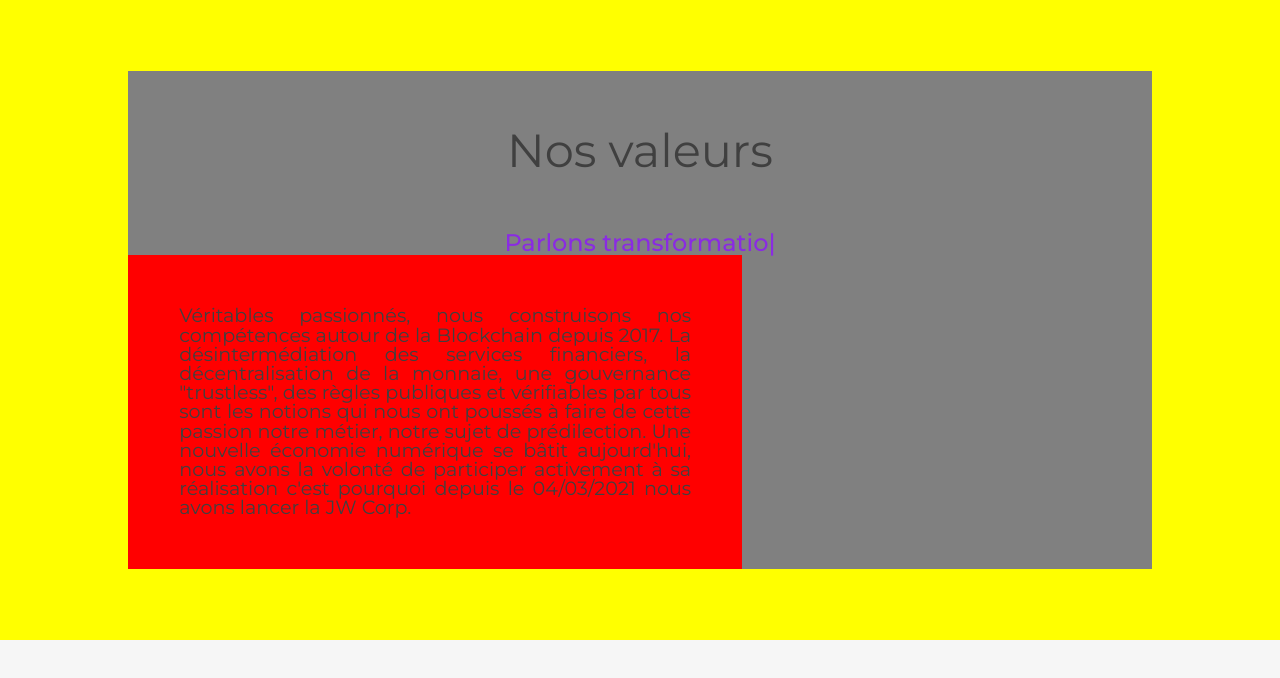
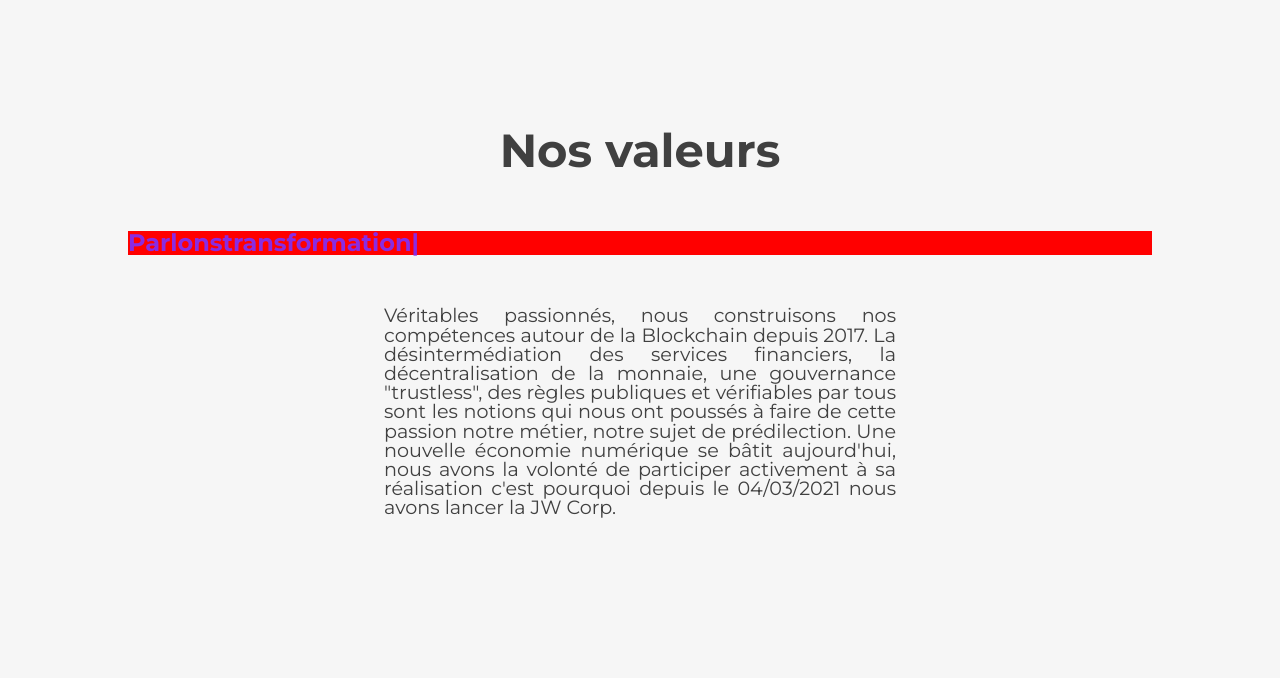
Before and after one commit to The-JW-Corp/JW-Corp-react, a React (Create React App) app: page / in a window 1280 px wide. Shown: the top 678 px of the page. Built offline with nearby package versions, Linux system fonts and the light colour scheme.

Commit message:
update css

```diff
--- a/src/components/NosValeurs/NosValeurs.css
+++ b/src/components/NosValeurs/NosValeurs.css
@@ -2,24 +2,26 @@
     display: flex;
     justify-content: center;
     width: 100vw;
-    background-color: yellow;
+    /* background-color: yellow; */
     align-items: center;
     height: 80vh;
 }
 .nos-valeurs {
-    display: block;
-    justify-content: center;
+    display: flex;
+    justify-content: center ;
     align-items: center;
     text-align: center;
+    flex-direction: column;
     /* height:  ; */
     width: 80vw;
-    background-color: grey;
+    /* background-color: grey; */
 }
 
 .nos-valeurs-title {
     display: flex;
     justify-content: center;
     align-items: center;
+    font-weight: 700;
     /* flex-direction: ; */
     /* background-color: blue; */
     height: 20vh;
@@ -29,17 +31,28 @@
 }
 
 h6 {
-    display: inline;
+    /* display: inline; */
     font-size: 1.5em;
     color: blueviolet;
-    font-weight: 500;
+    font-weight: bolder;
+
+    /* background-color: aqua; */
 }
+
+.typed-nos-valeurs{
+    width: 100%;
+    display: flex;
+    align-items: flex-start;
+    background-color: red;
+}
+
 .nos-valeurs-paragraph {
-    /* display: block; */
-    /* justify-content: center; */
+    display: block;
+    justify-content: center;
     text-align: justify;
-    background-color: red;
+    /* background-color: red; */
     font-size: 1.2em;
     padding: 5%;
     width: 40vw;
+    font-weight: 400;
 }
--- a/src/components/NosValeurs/NosValeurs.js
+++ b/src/components/NosValeurs/NosValeurs.js
@@ -5,38 +5,40 @@ import { TypeAnimation } from "react-type-animation";
 function NosValeurs() {
   return (
     <section className="bloc-nos-valeurs">
-
       <div className="nos-valeurs">
         <div>
           <h3 className="nos-valeurs-title">Nos valeurs</h3>
         </div>
-      <h6>
-        Parlons <span id="parlonstech">
+        <h6 className="typed-nos-valeurs">
+          Parlons
+          <span>
             <TypeAnimation
               sequence={[
-                  "Bitcoin",
+                " Bitcoin",
                 1000,
-                  "transformation numérique",
+                " transformation numérique",
                 1500,
-                  "blockchain",
+                " blockchain",
                 1000,
-                  "smart-contracts",
+                " smart-contracts",
                 1000,
               ]}
               cursor={true}
               repeat={Infinity}
             />
+
           </span>
         </h6>
         <p className="nos-valeurs-paragraph">
           Véritables passionnés, nous construisons nos compétences autour de la
-        Blockchain depuis 2017. La désintermédiation des services financiers, la
-        décentralisation de la monnaie, une gouvernance "trustless", des règles
-        publiques et vérifiables par tous sont les notions qui nous ont poussés
-        à faire de cette passion notre métier, notre sujet de prédilection. Une
-        nouvelle économie numérique se bâtit aujourd'hui, nous avons la volonté
-        de participer activement à sa réalisation c'est pourquoi depuis le{" "}
-        <strong>04/03/2021</strong> nous avons lancer la JW Corp.
+          Blockchain depuis 2017. La désintermédiation des services financiers,
+          la décentralisation de la monnaie, une gouvernance "trustless", des
+          règles publiques et vérifiables par tous sont les notions qui nous ont
+          poussés à faire de cette passion notre métier, notre sujet de
+          prédilection. Une nouvelle économie numérique se bâtit aujourd'hui,
+          nous avons la volonté de participer activement à sa réalisation c'est
+          pourquoi depuis le <strong>04/03/2021</strong> nous avons lancer la JW
+          Corp.
         </p>
       </div>
     </section>
```
Lines whose indentation alone changed are shown as unchanged.
